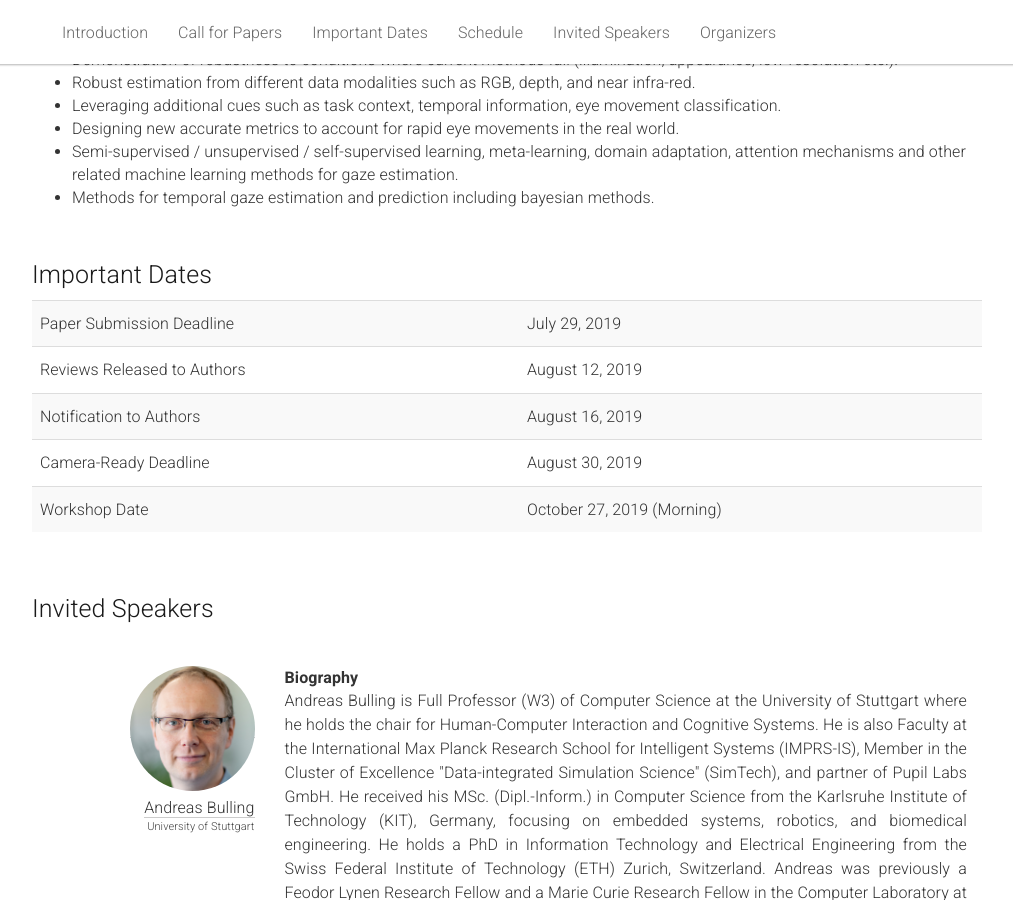
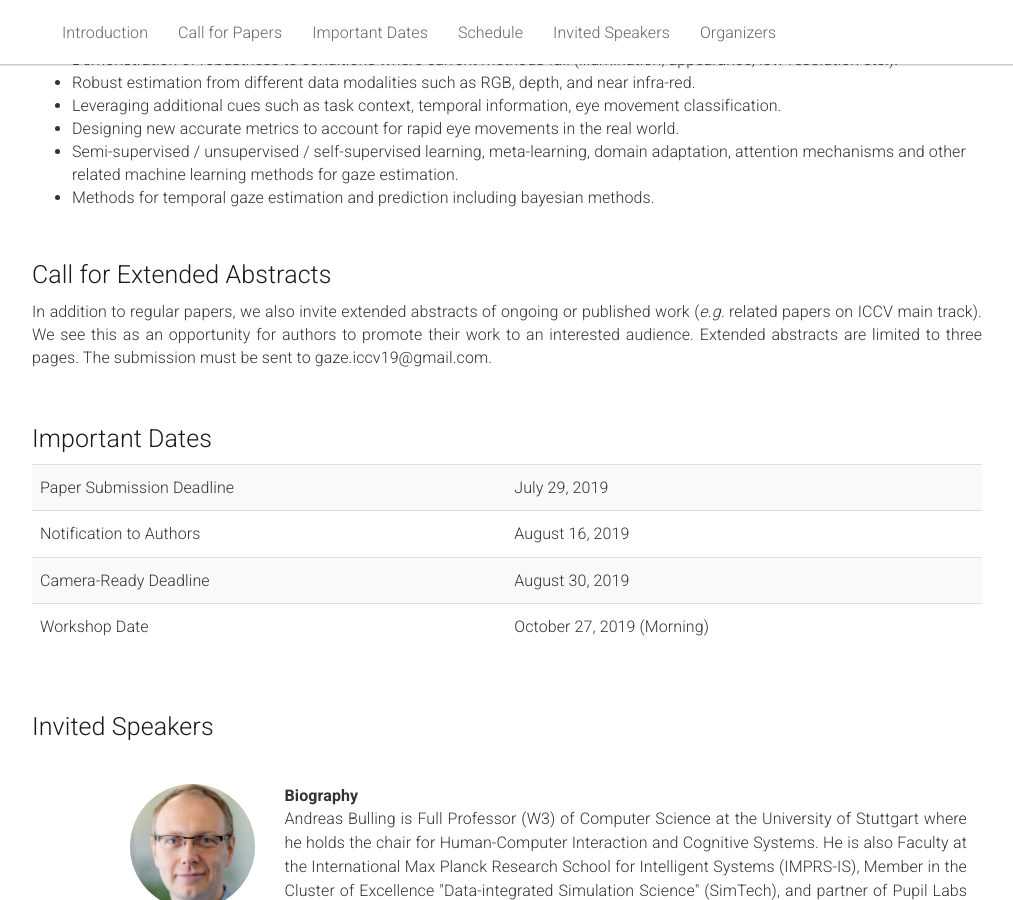
Before and after one commit to gazeworkshop/gazeworkshop.github.io, a Jekyll site: the page built from _pages/home.md, in a window 1280 px wide and 900 px high, scrolled down 1214 px. Shown: the whole window, without its empty margins (133-1146 px from the left). Built offline with Jekyll 4.4.1, drawn with Linux system fonts in a browser that asks for light colours.

Commit message:
Call for extended abstracts

```diff
--- a/_pages/home.md
+++ b/_pages/home.md
@@ -70,6 +70,20 @@ The 1st Workshop on Gaze Estimation and Prediction in the Wild (GAZE 2019) at IC
   </div>
 </div><br>
 
+<div class="row">
+  <div class="col-xs-12">
+    <h2>Call for Extended Abstracts</h2>
+  </div>
+</div>
+<div class="row">
+  <div class="col-xs-12">
+    <p>
+      In addition to regular papers, we also invite extended abstracts of ongoing or published work (<i>e.g.</i> related papers on ICCV main track). We see this as an opportunity for authors to promote their work to an interested audience. Extended abstracts are limited to three pages. The submission must be sent to gaze.iccv19@gmail.com.
+    </p>
+  </div>
+</div><br>
+
+
 <div class="row" id="schedule">
   <div class="col-xs-12">
     <h2>Important Dates</h2>
@@ -83,10 +97,6 @@ The 1st Workshop on Gaze Estimation and Prediction in the Wild (GAZE 2019) at IC
         <tr>
           <td>Paper Submission Deadline</td>
           <td>July 29, 2019</td>
-        </tr>
-        <tr>
-          <td>Reviews Released to Authors</td>
-          <td>August 12, 2019</td>
         </tr>
         <tr>
           <td>Notification to Authors</td>
```
